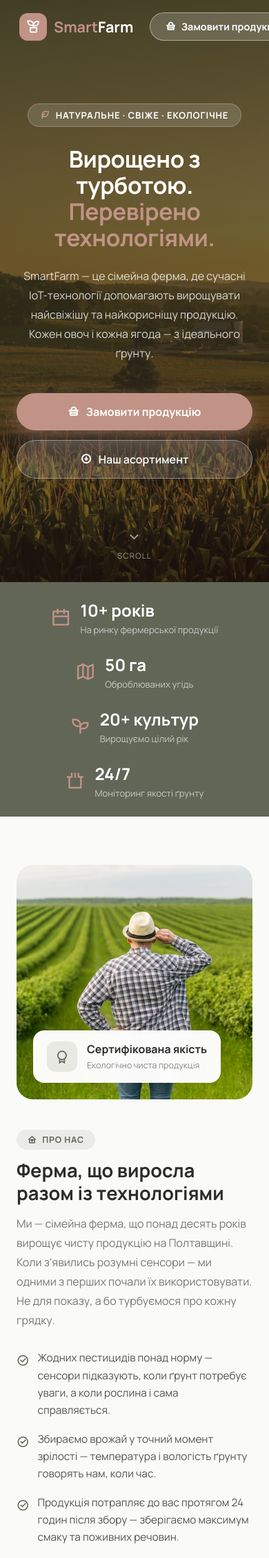
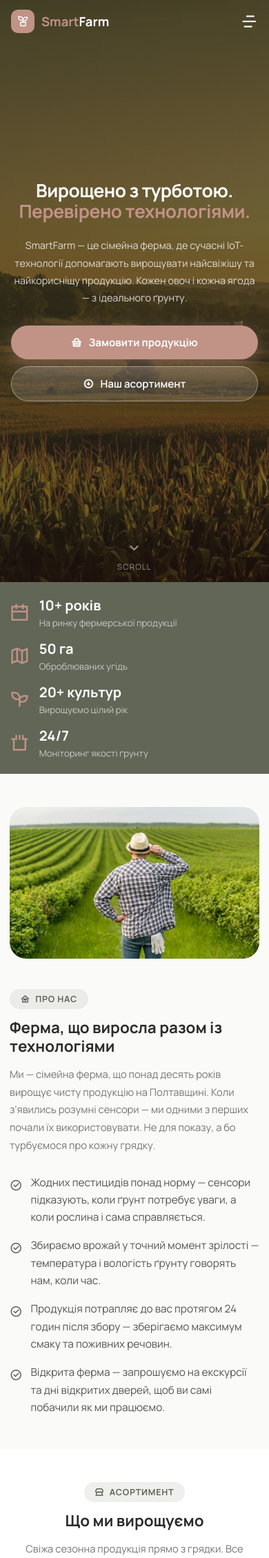
Before and after one commit to Hryhorenko-Yeluzaveta/soil-quality-monitoring, a Django app: page / in a window 390 px wide. Shown: the top 2259 px of the page at 69% size. Run offline with Django 4.2, Linux system fonts and the light colour scheme.

Commit message:
Fix the landing page display on mobile devices

```diff
--- a/soil_quality_monitoring/static/css/landing.css
+++ b/soil_quality_monitoring/static/css/landing.css
@@ -959,13 +959,30 @@ body {
     transform: translateX(0);
 }
 
+html, body {
+    max-width: 100%;
+    overflow-x: hidden;
+}
+
+img {
+    max-width: 100%;
+}
+
+section, div {
+    min-width: 0;
+}
+
+.mobile-only-cta {
+    display: none;
+}
+
 @media (max-width: 1024px) {
     .navbar {
-        padding: 18px 28px;
+        padding: 16px 24px;
     }
 
     .navbar.scrolled {
-        padding: 12px 28px;
+        padding: 12px 24px;
     }
 
     .navbar-links {
@@ -976,67 +993,378 @@ body {
         display: block;
     }
 
+    .navbar-links.open {
+        display: flex;
+        flex-direction: column;
+        position: absolute;
+        top: 100%;
+        left: 0;
+        right: 0;
+        background: rgba(255, 255, 255, .98);
+        backdrop-filter: blur(12px);
+        padding: 8px 24px 20px;
+        box-shadow: 0 8px 24px rgba(0, 0, 0, .1);
+        gap: 0;
+    }
+
+    .navbar-links.open li {
+        display: block;
+    }
+
+    .navbar-links.open li a {
+        color: #333 !important;
+        font-size: .97rem;
+        padding: 14px 4px;
+        display: block;
+        border-bottom: 1px solid #f0eeeb;
+        border-radius: 0;
+        background: none !important;
+    }
+
+    .navbar-links.open li:last-child a {
+        border-bottom: none;
+    }
+
+    .mobile-only-cta {
+        display: block;
+    }
+
+    .mobile-cta-link {
+        color: var(--green) !important;
+        font-weight: 700 !important;
+        display: flex !important;
+        align-items: center;
+        gap: 8px;
+    }
+
+    .navbar-cta {
+        display: none;
+    }
+
+    .about, .products, .tech, .why, .contacts {
+        padding: 80px 40px;
+    }
+
     .about-inner, .tech-inner, .contacts-inner {
         grid-template-columns: 1fr;
         gap: 44px;
     }
 
-    .about-img-wrap img, .tech-img-wrap img {
-        height: 340px;
+    .about-img-wrap img {
+        height: 360px;
+    }
+
+    .tech-img-wrap {
+        display: none;
+    }
+
+    .tech-inner {
+        grid-template-columns: 1fr;
     }
 
     .contact-map {
-        min-height: 280px;
+        min-height: 260px;
+        order: -1;
     }
 
     .strip {
-        padding: 28px 28px;
+        padding: 28px 40px;
+        gap: 20px;
+        justify-content: flex-start;
     }
 
     .strip-divider {
         display: none;
     }
+
+    .strip-item {
+        flex: 1 1 calc(50% - 20px);
+        min-width: 160px;
+    }
+
+    .footer {
+        padding: 40px 40px;
+    }
 }
 
 @media (max-width: 768px) {
-    .about, .products, .tech, .why, .contacts {
-        padding: 70px 24px;
+    .navbar {
+        padding: 14px 16px;
+    }
+
+    .navbar.scrolled {
+        padding: 10px 16px;
+    }
+
+    .navbar-logo .logo-text {
+        font-size: 1.15rem;
+    }
+
+    .navbar-logo .logo-icon {
+        width: 34px;
+        height: 34px;
+        font-size: 1.1rem;
+        border-radius: 10px;
+    }
+
+    .navbar-links.open {
+        padding: 8px 16px 18px;
+    }
+
+    .hero-content {
+        padding: 0 16px;
+        max-width: 100%;
+    }
+
+    .hero h1 {
+        font-size: clamp(1.7rem, 6.5vw, 2.3rem);
+    }
+
+    .hero p {
+        font-size: .95rem;
+        margin-bottom: 28px;
+    }
+
+    .hero-tag {
+        font-size: .72rem;
+        padding: 6px 14px;
+        margin-bottom: 18px;
+    }
+
+    .hero-scroll {
+        bottom: 20px;
+    }
+
+    .hero-actions {
+        gap: 10px;
     }
 
     .strip {
-        padding: 24px 24px;
-        gap: 24px;
+        padding: 24px 16px;
+        gap: 14px;
+        flex-direction: column;
+        align-items: flex-start;
+    }
+
+    .strip-item {
+        flex: none;
+        width: 100%;
+    }
+
+    .strip-item strong {
+        font-size: 1.25rem;
+    }
+
+    .about, .products, .tech, .why, .contacts {
+        padding: 60px 16px;
+    }
+
+    .section-title {
+        font-size: clamp(1.45rem, 5vw, 1.9rem);
+    }
+
+    .section-sub {
+        font-size: .92rem;
+    }
+
+    .section-head {
+        margin-bottom: 32px;
+    }
+
+    .about-img-wrap img {
+        height: 260px;
+    }
+
+    .about-float {
+        left: 14px;
+        bottom: 14px;
+        padding: 10px 14px;
+        gap: 8px;
+    }
+
+    .about-float .fi {
+        width: 34px;
+        height: 34px;
+        font-size: 1rem;
+    }
+
+    .about-float strong {
+        font-size: .84rem;
+    }
+
+    .about-float span {
+        font-size: .7rem;
+    }
+
+    .products-grid {
+        grid-template-columns: 1fr 1fr;
+        gap: 14px;
+    }
+
+    .product-img {
+        height: 160px;
+    }
+
+    .product-body {
+        padding: 16px;
+    }
+
+    .product-body h3 {
+        font-size: 1rem;
+    }
+
+    .tech {
+        padding: 60px 16px;
+    }
+
+    .tech-card {
+        padding: 16px 18px;
+        gap: 12px;
+    }
+
+    .tech-card-icon {
+        width: 38px;
+        height: 38px;
+        font-size: 1.1rem;
+        border-radius: 11px;
+    }
+
+    .tech-cards {
+        gap: 10px;
+        margin-top: 24px !important;
+    }
+
+    .why-grid {
+        grid-template-columns: 1fr 1fr;
+        gap: 14px;
+    }
+
+    .why-card {
+        padding: 22px 18px;
+    }
+
+    .why-icon {
+        width: 44px;
+        height: 44px;
+        font-size: 1.25rem;
+        margin-bottom: 12px;
+    }
+
+    .why-card h3 {
+        font-size: 1rem;
+    }
+
+    .contacts-inner {
+        gap: 32px;
+    }
+
+    .contact-items {
+        gap: 10px;
+        margin-top: 20px;
+    }
+
+    .contact-item {
+        padding: 14px 16px;
+        gap: 10px;
+    }
+
+    .contact-item .ci {
+        width: 36px;
+        height: 36px;
+        font-size: 1rem;
+        border-radius: 10px;
+    }
+
+    .contact-item h4 {
+        font-size: .72rem;
+    }
+
+    .contact-item a, .contact-item p {
+        font-size: .9rem;
+    }
+
+    .contact-map {
+        min-height: 200px;
+    }
+
+    .order-note {
+        margin-top: 16px;
+        padding: 14px 16px;
+        font-size: .88rem;
     }
 
     .footer {
-        padding: 40px 24px;
+        padding: 28px 16px;
     }
 
     .footer-inner {
         flex-direction: column;
+        align-items: center;
         text-align: center;
+        gap: 14px;
+        padding-bottom: 24px;
+        margin-bottom: 20px;
     }
 
     .footer-nav {
         justify-content: center;
     }
 
-    .hero h1 {
-        font-size: 2.1rem;
+    .footer-copy {
+        font-size: .76rem;
     }
 }
 
 @media (max-width: 480px) {
+    .hero h1 {
+        font-size: 1.65rem;
+    }
+
+    .hero p {
+        font-size: .9rem;
+    }
+
     .hero-actions {
         flex-direction: column;
         align-items: stretch;
+        gap: 10px;
     }
 
     .btn-hero-primary, .btn-hero-secondary {
         justify-content: center;
+        padding: 14px 24px;
+        font-size: .95rem;
     }
 
-    .why-grid, .products-grid {
+    .hero-tag {
+        display: none;
+    }
+
+    .products-grid {
         grid-template-columns: 1fr;
     }
+
+    .why-grid {
+        grid-template-columns: 1fr;
+    }
+
+    .about, .products, .tech, .why, .contacts {
+        padding: 48px 14px;
+    }
+
+    .section-title {
+        font-size: 1.4rem;
+    }
+
+    .about-img-wrap img {
+        height: 220px;
+    }
+
+    .about-float {
+        display: none;
+    }
+
+    .strip {
+        padding: 20px 14px;
+    }
 }
--- a/soil_quality_monitoring/templates/index.html
+++ b/soil_quality_monitoring/templates/index.html
@@ -24,6 +24,9 @@
         <li><a href="#products">Продукція</a></li>
         <li><a href="#tech">Наша технологія</a></li>
         <li><a href="#contacts">Контакти</a></li>
+        <li class="mobile-only-cta"><a href="#contacts" class="mobile-cta-link">
+            <i class="ri-shopping-basket-line"></i> Замовити продукцію
+        </a></li>
     </ul>
 
     <a href="#contacts" class="navbar-cta">
@@ -101,7 +104,7 @@
     <div class="about-inner">
         <div class="about-img-wrap reveal-left">
             <img src="{% static 'img/about-farm.avif' %}"
-                 alt="Фермери збирають свіжий врожай на полях SmartFarm">
+                 alt="Фермер збирає свіжий врожай на полях SmartFarm">
             <div class="about-float">
                 <div class="fi"><i class="ri-award-line"></i></div>
                 <div>
@@ -160,7 +163,7 @@
         <div class="product-card reveal">
             <img class="product-img"
                  src="{% static 'img/products/berries.jpg' %}"
-                 alt="Свіжа полуниця і малина з ягідних плантацій ферми SmartFarm">
+                 alt="Свіжа полуниця з ягідних плантацій ферми SmartFarm">
             <span class="product-tag">Ягідний сезон</span>
             <div class="product-body">
                 <div class="product-cat"><i class="ri-goblet-line"></i> Ягоди</div>
@@ -354,24 +357,19 @@
         navbar.classList.toggle('scrolled', window.scrollY > 60);
     }, { passive: true });
 
-    document.getElementById('burger').addEventListener('click', () => {
-        const links = document.querySelector('.navbar-links');
-        const isOpen = links.style.display === 'flex';
-        links.style.display = isOpen ? '' : 'flex';
-        links.style.flexDirection = 'column';
-        links.style.position = 'absolute';
-        links.style.top = '100%';
-        links.style.left = '0';
-        links.style.right = '0';
-        links.style.background = 'rgba(255,255,255,.97)';
-        links.style.padding = '16px 28px 24px';
-        links.style.boxShadow = '0 8px 24px rgba(0,0,0,.08)';
-        if (!isOpen) {
-            links.querySelectorAll('a').forEach(a => {
-                a.style.color = '#333'; a.style.padding = '12px 8px';
-                a.style.borderBottom = '1px solid #f0f0f0';
-            });
-        }
+    const burger = document.getElementById('burger');
+    const navLinks = document.querySelector('.navbar-links');
+
+    burger.addEventListener('click', () => {
+        const isOpen = navLinks.classList.toggle('open');
+        burger.querySelector('i').className = isOpen ? 'ri-close-line' : 'ri-menu-4-line';
+    });
+
+    navLinks.querySelectorAll('a').forEach(a => {
+        a.addEventListener('click', () => {
+            navLinks.classList.remove('open');
+            burger.querySelector('i').className = 'ri-menu-4-line';
+        });
     });
 
     const revealEls = document.querySelectorAll('.reveal, .reveal-left, .reveal-right');
```
